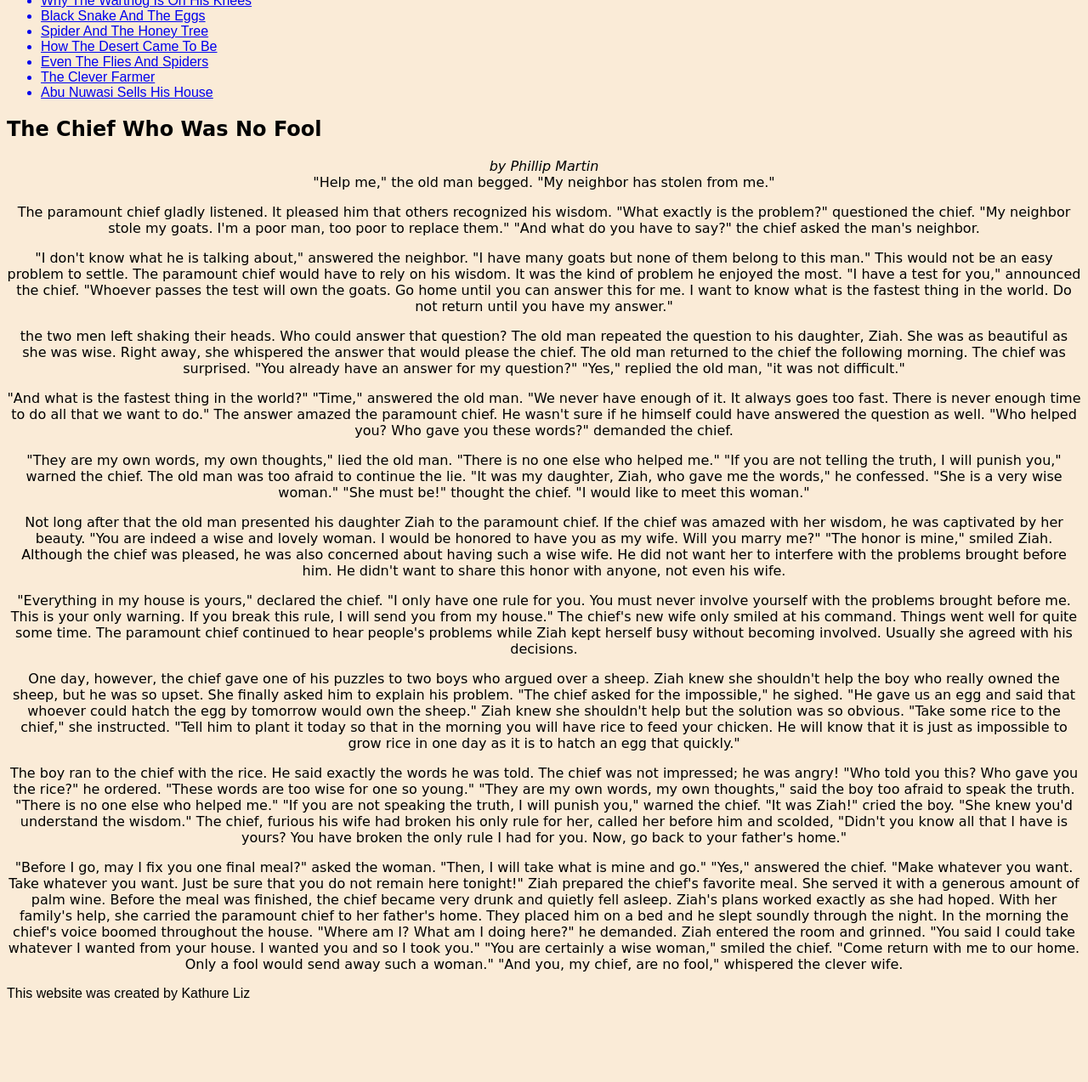
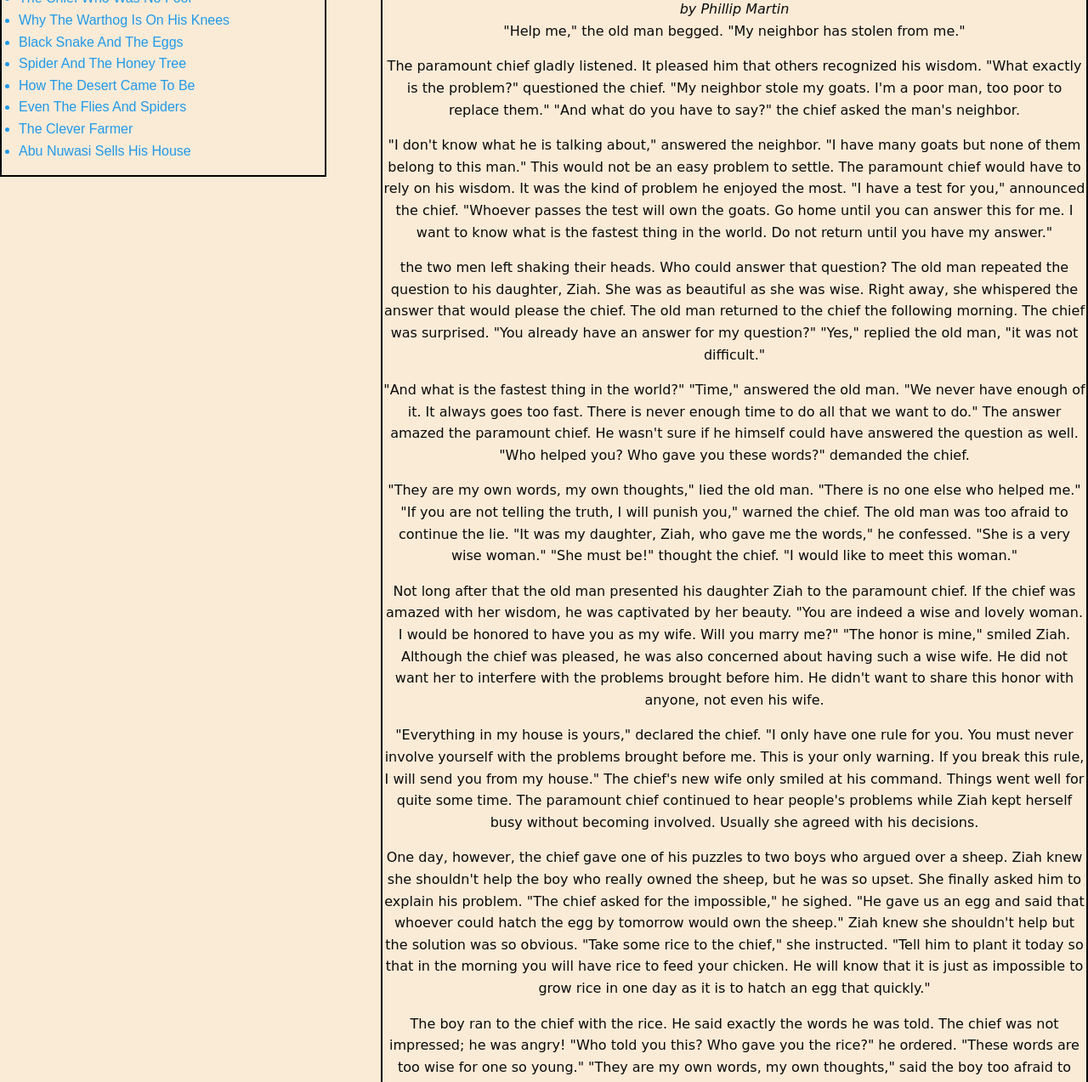
Before and after one commit to Kathure/african-tales-site, a plain HTML site: page TheChiefWhoWasNoFool.html in a window 1280 px wide. Shown: the part 143-1416 px from the top of the page at 85% size. Before the commit the page ends 1329 px from the top, so only its background shows below. Drawn offline with Linux system fonts and the light colour scheme; files that its build step writes are made by us from their sources.

Commit message:
changing head tags

```diff
--- a/Abunuwasi.html
+++ b/Abunuwasi.html
@@ -1,12 +1,15 @@
-<!DOCTYPE HTML>
-<html>
-<head>
-    <link rel="stylesheet" href="main.css">
+<!doctype html>
+<html class="no-js" lang="en" dir="ltr">
+  <head>
+    <meta charset="utf-8">
+    <meta http-equiv="x-ua-compatible" content="ie=edge">
+    <meta name="viewport" content="width=device-width, initial-scale=1.0">
     <title>African Short Stories</title>
-
-</head>
-
-<body><header><h1 >Short Stories</h1></header>
+    <link rel="stylesheet" href="css/foundation.css">
+    <link rel="stylesheet" href="css/app.css">
+  </head>
+  <body>
+   <header><h1 >Short Stories</h1></header>
     <nav id="leftnav">
         <ul>
             <a href="index.html"><li>Why Anansi Has Eight Thin Legs</li></a>
--- a/TheChiefWhoWasNoFool.html
+++ b/TheChiefWhoWasNoFool.html
@@ -1,111 +1,81 @@
-<!DOCTYPE HTML>
-<html>
+<!doctype html>
+<html class="no-js" lang="en" dir="ltr">
+
 <head>
-<!DOCTYPE HTML>
-<html>
-<head>
-    <link rel="stylesheet" href="main.css">
-    <title>African Short Stories</title></head>
-<body><header><h1 >Short Stories</h1></header>
-    <nav id="leftnav"><ul>
-            <a href="index.html"><li>Why Anansi Has Eight Thin Legs</li></a>
-            <a href="TheLionsWhisker.html"><li>The Lions Whisker</li></a>
-            <a href="#"><li>The Chief Who Was No Fool</li></a>
-            <a href="WhyTheWarthogIsOnHisKnees.html"><li>Why The Warthog Is On His Knees</li></a>
-            <a href="BlackSnakeAndTheEggs.html"><li>Black Snake And The Eggs </li></a>
-            <a href="SpiderAndTheHoneyTree.html"><li>Spider And The Honey Tree</li></a>
-        <a href="HowTheDesertCameToBe.html"><li>How The Desert Came To Be</li></a>
-        <a href="EvenTheFliesAndSpiders.html"><li>Even The Flies And Spiders</li></a>
-        <a href="TheCleverFarmer.html"><li>The Clever Farmer</li></a>
-        <a href="Abunuwasi.html"><li>Abu Nuwasi Sells His House</li></a>
+    <meta charset="utf-8">
+    <meta http-equiv="x-ua-compatible" content="ie=edge">
+    <meta name="viewport" content="width=device-width, initial-scale=1.0">
+    <title>African Short Stories</title>
+    <link rel="stylesheet" href="css/foundation.css">
+    <link rel="stylesheet" href="css/app.css">
+</head>
+
+<body>
+    <header>
+        <h1>Short Stories</h1></header>
+    <nav id="leftnav">
+        <ul>
+            <a href="index.html">
+                <li>Why Anansi Has Eight Thin Legs</li>
+            </a>
+            <a href="TheLionsWhisker.html">
+                <li>The Lions Whisker</li>
+            </a>
+            <a href="#">
+                <li>The Chief Who Was No Fool</li>
+            </a>
+            <a href="WhyTheWarthogIsOnHisKnees.html">
+                <li>Why The Warthog Is On His Knees</li>
+            </a>
+            <a href="BlackSnakeAndTheEggs.html">
+                <li>Black Snake And The Eggs </li>
+            </a>
+            <a href="SpiderAndTheHoneyTree.html">
+                <li>Spider And The Honey Tree</li>
+            </a>
+            <a href="HowTheDesertCameToBe.html">
+                <li>How The Desert Came To Be</li>
+            </a>
+            <a href="EvenTheFliesAndSpiders.html">
+                <li>Even The Flies And Spiders</li>
+            </a>
+            <a href="TheCleverFarmer.html">
+                <li>The Clever Farmer</li>
+            </a>
+            <a href="Abunuwasi.html">
+                <li>Abu Nuwasi Sells His House</li>
+            </a>
 
             <!--odhuno-->
-        </ul></nav>
+        </ul>
+    </nav>
     <div id="wrapper">
-    <article> <h2>The Chief Who Was No Fool</h2>
+        <article>
+            <h2>The Chief Who Was No Fool</h2>
             <p>
 
                 <i> by Phillip Martin</i>
-            <br/>
+                <br/> "Help me," the old man begged. "My neighbor has stolen from me."</p>
 
+            <p>The paramount chief gladly listened. It pleased him that others recognized his wisdom. "What exactly is the problem?" questioned the chief. "My neighbor stole my goats. I'm a poor man, too poor to replace them." "And what do you have to say?" the chief asked the man's neighbor.</p>
 
-            "Help me," the old man begged. "My neighbor has stolen from me."</p>
+            <p>"I don't know what he is talking about," answered the neighbor. "I have many goats but none of them belong to this man." This would not be an easy problem to settle. The paramount chief would have to rely on his wisdom. It was the kind of problem he enjoyed the most. "I have a test for you," announced the chief. "Whoever passes the test will own the goats. Go home until you can answer this for me. I want to know what is the fastest thing in the world. Do not return until you have my answer."</p>
 
-<p>The paramount chief gladly listened. It pleased him that others recognized his wisdom. "What exactly is the problem?" questioned the chief.
+            <p>the two men left shaking their heads. Who could answer that question? The old man repeated the question to his daughter, Ziah. She was as beautiful as she was wise. Right away, she whispered the answer that would please the chief. The old man returned to the chief the following morning. The chief was surprised. "You already have an answer for my question?" "Yes," replied the old man, "it was not difficult."</p>
 
-"My neighbor stole my goats. I'm a poor man, too poor to replace them."
+            <p>"And what is the fastest thing in the world?" "Time," answered the old man. "We never have enough of it. It always goes too fast. There is never enough time to do all that we want to do." The answer amazed the paramount chief. He wasn't sure if he himself could have answered the question as well. "Who helped you? Who gave you these words?" demanded the chief.</p>
 
-        "And what do you have to say?" the chief asked the man's neighbor.</p>
+            <p>"They are my own words, my own thoughts," lied the old man. "There is no one else who helped me." "If you are not telling the truth, I will punish you," warned the chief. The old man was too afraid to continue the lie. "It was my daughter, Ziah, who gave me the words," he confessed. "She is a very wise woman." "She must be!" thought the chief. "I would like to meet this woman."</p>
 
-<p>"I don't know what he is talking about," answered the neighbor. "I have many goats but none of them belong to this man."
+            <p>Not long after that the old man presented his daughter Ziah to the paramount chief. If the chief was amazed with her wisdom, he was captivated by her beauty. "You are indeed a wise and lovely woman. I would be honored to have you as my wife. Will you marry me?" "The honor is mine," smiled Ziah. Although the chief was pleased, he was also concerned about having such a wise wife. He did not want her to interfere with the problems brought before him. He didn't want to share this honor with anyone, not even his wife.</p>
 
-This would not be an easy problem to settle. The paramount chief would have to rely on his wisdom. It was the kind of problem he enjoyed the most.
+            <p>"Everything in my house is yours," declared the chief. "I only have one rule for you. You must never involve yourself with the problems brought before me. This is your only warning. If you break this rule, I will send you from my house." The chief's new wife only smiled at his command. Things went well for quite some time. The paramount chief continued to hear people's problems while Ziah kept herself busy without becoming involved. Usually she agreed with his decisions.</p>
+            <p>
+                One day, however, the chief gave one of his puzzles to two boys who argued over a sheep. Ziah knew she shouldn't help the boy who really owned the sheep, but he was so upset. She finally asked him to explain his problem. "The chief asked for the impossible," he sighed. "He gave us an egg and said that whoever could hatch the egg by tomorrow would own the sheep." Ziah knew she shouldn't help but the solution was so obvious. "Take some rice to the chief," she instructed. "Tell him to plant it today so that in the morning you will have rice to feed your chicken. He will know that it is just as impossible to grow rice in one day as it is to hatch an egg that quickly."</p>
 
-"I have a test for you," announced the chief. "Whoever passes the test will own the goats. Go home until you can answer this for me. I want to know what is the fastest thing in the world. Do not return until you have my answer."</p>
+            <p>The boy ran to the chief with the rice. He said exactly the words he was told. The chief was not impressed; he was angry! "Who told you this? Who gave you the rice?" he ordered. "These words are too wise for one so young." "They are my own words, my own thoughts," said the boy too afraid to speak the truth. "There is no one else who helped me." "If you are not speaking the truth, I will punish you," warned the chief. "It was Ziah!" cried the boy. "She knew you'd understand the wisdom." The chief, furious his wife had broken his only rule for her, called her before him and scolded, "Didn't you know all that I have is yours? You have broken the only rule I had for you. Now, go back to your father's home."</p>
 
-<p>the two men left shaking their heads. Who could answer that question?
-
-The old man repeated the question to his daughter, Ziah. She was as beautiful as she was wise. Right away, she whispered the answer that would please the chief. The old man returned to the chief the following morning.
-
-The chief was surprised. "You already have an answer for my question?"
-
-    "Yes," replied the old man, "it was not difficult."</p>
-
-<p>"And what is the fastest thing in the world?"
-
-"Time," answered the old man. "We never have enough of it. It always goes too fast. There is never enough time to do all that we want to do."
-
-The answer amazed the paramount chief. He wasn't sure if he himself could have answered the question as well. "Who helped you? Who gave you these words?" demanded the chief.</p>
-
-<p>"They are my own words, my own thoughts," lied the old man. "There is no one else who helped me."
-
-"If you are not telling the truth, I will punish you," warned the chief.
-
-The old man was too afraid to continue the lie. "It was my daughter, Ziah, who gave me the words," he confessed. "She is a very wise woman."
-
-    "She must be!" thought the chief. "I would like to meet this woman."</p>
-
-<p>Not long after that the old man presented his daughter Ziah to the paramount chief. If the chief was amazed with her wisdom, he was captivated by her beauty. "You are indeed a wise and lovely woman. I would be honored to have you as my wife. Will you marry me?"
-
-"The honor is mine," smiled Ziah.
-
-    Although the chief was pleased, he was also concerned about having such a wise wife. He did not want her to interfere with the problems brought before him. He didn't want to share this honor with anyone, not even his wife.</p>
-
-<p>"Everything in my house is yours," declared the chief. "I only have one rule for you. You must never involve yourself with the problems brought before me. This is your only warning. If you break this rule, I will send you from my house."
-
-The chief's new wife only smiled at his command.
-
-Things went well for quite some time. The paramount chief continued to hear people's problems while Ziah kept herself busy without becoming involved. Usually she agreed with his decisions.</p>
-<p>
-One day, however, the chief gave one of his puzzles to two boys who argued over a sheep. Ziah knew she shouldn't help the boy who really owned the sheep, but he was so upset. She finally asked him to explain his problem.
-
-"The chief asked for the impossible," he sighed. "He gave us an egg and said that whoever could hatch the egg by tomorrow would own the sheep."
-
-Ziah knew she shouldn't help but the solution was so obvious. "Take some rice to the chief," she instructed. "Tell him to plant it today so that in the morning you will have rice to feed your chicken. He will know that it is just as impossible to grow rice in one day as it is to hatch an egg that quickly."</p>
-
-<p>The boy ran to the chief with the rice. He said exactly the words he was told. The chief was not impressed; he was angry! "Who told you this? Who gave you the rice?" he ordered. "These words are too wise for one so young."
-
-"They are my own words, my own thoughts," said the boy too afraid to speak the truth. "There is no one else who helped me."
-
-"If you are not speaking the truth, I will punish you," warned the chief.
-
-"It was Ziah!" cried the boy. "She knew you'd understand the wisdom."
-
-The chief, furious his wife had broken his only rule for her, called her before him and scolded, "Didn't you know all that I have is yours? You have broken the only rule I had for you. Now, go back to your father's home."</p>
-
-<p>"Before I go, may I fix you one final meal?" asked the woman. "Then, I will take what is mine and go."
-
-"Yes," answered the chief. "Make whatever you want. Take whatever you want. Just be sure that you do not remain here tonight!"
-
-Ziah prepared the chief's favorite meal. She served it with a generous amount of palm wine. Before the meal was finished, the chief became very drunk and quietly fell asleep. Ziah's plans worked exactly as she had hoped.
-
-With her family's help, she carried the paramount chief to her father's home. They placed him on a bed and he slept soundly through the night. In the morning the chief's voice boomed throughout the house. "Where am I? What am I doing here?" he demanded.
-
-Ziah entered the room and grinned. "You said I could take whatever I wanted from your house. I wanted you and so I took you."
-
-"You are certainly a wise woman," smiled the chief. "Come return with me to our home. Only a fool would send away such a woman."
-
-"And you, my chief, are no fool," whispered the clever wife.
+            <p>"Before I go, may I fix you one final meal?" asked the woman. "Then, I will take what is mine and go." "Yes," answered the chief. "Make whatever you want. Take whatever you want. Just be sure that you do not remain here tonight!" Ziah prepared the chief's favorite meal. She served it with a generous amount of palm wine. Before the meal was finished, the chief became very drunk and quietly fell asleep. Ziah's plans worked exactly as she had hoped. With her family's help, she carried the paramount chief to her father's home. They placed him on a bed and he slept soundly through the night. In the morning the chief's voice boomed throughout the house. "Where am I? What am I doing here?" he demanded. Ziah entered the room and grinned. "You said I could take whatever I wanted from your house. I wanted you and so I took you." "You are certainly a wise woman," smiled the chief. "Come return with me to our home. Only a fool would send away such a woman." "And you, my chief, are no fool," whispered the clever wife.
 
             </p>
             <aside> </aside>
@@ -118,4 +88,5 @@ Ziah entered the room and grinned. "You said I could take whatever I wanted from
     <div style="clear:both;"></div>
 
 </body>
+
 </html>
```
Also changed, not shown: BlackSnakeAndTheEggs.html (+11 -6 lines), EvenTheFliesAndSpiders.html (+11 -6 lines), HowTheDesertCameToBe.html (+11 -6 lines), SpiderAndTheHoneyTree.html (+91 -58 lines), TheCleverFarmer.html (+42 -15 lines). Lines whose indentation alone changed are shown as unchanged.
